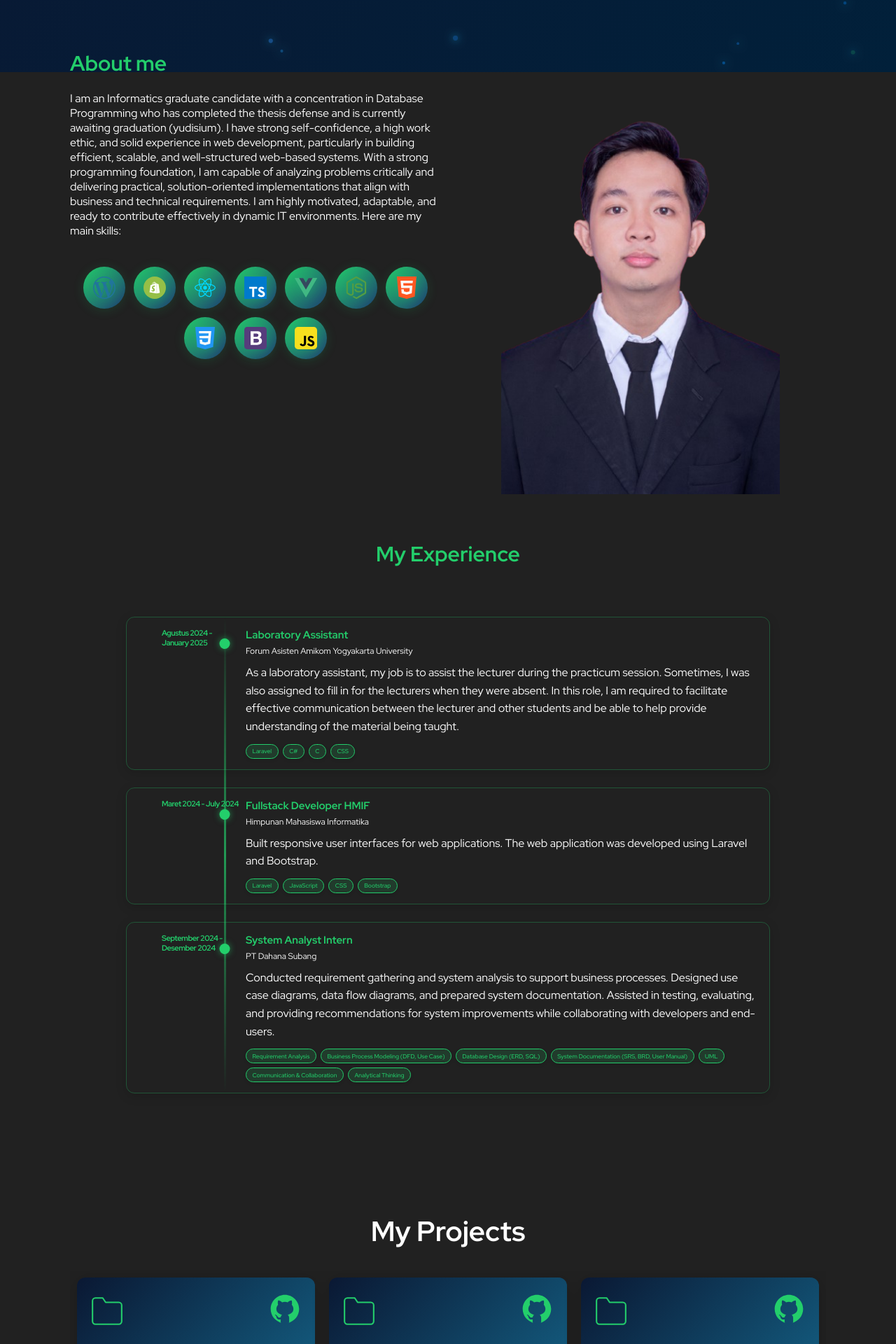
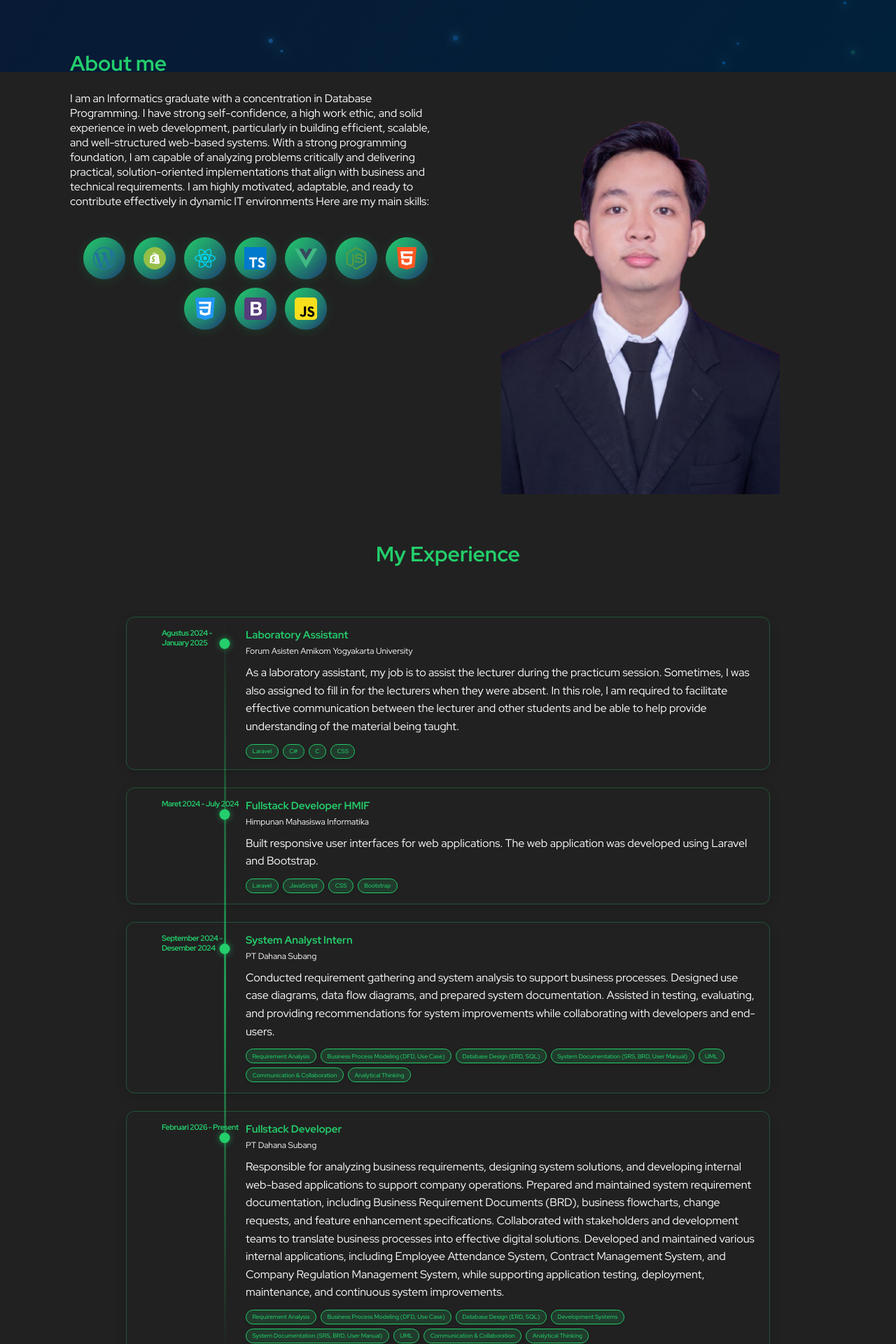
Before and after one commit to MuhammadYusufAndrika/Portofolio, a React (Create React App) app: page / in a window 1280 px wide. Shown: the part 697-2617 px from the top of the page at 70% size. Built offline with nearby package versions, Linux system fonts and the light colour scheme.

Commit message:
feat: add About, Experience, Hero, and Project components with supporting assets

```diff
--- a/src/components/About/About.tsx
+++ b/src/components/About/About.tsx
@@ -62,8 +62,11 @@ export function About() {
         <h2>About me</h2>
         <div ref={containerRef} style={{ position: "relative" }}>
           <VariableProximity
-            label={`I am an Informatics graduate candidate with a concentration in Database Programming who has completed the thesis defense and is currently awaiting graduation (yudisium). I have strong self-confidence, a high work ethic, and solid experience in web development, particularly in building efficient, scalable, and well-structured web-based systems. With a strong programming
-            foundation, I am capable of analyzing problems critically and delivering practical, solution-oriented implementations that align with business and technical requirements. I am highly motivated, adaptable, and ready to contribute effectively in dynamic IT environments. \n\nHere are my main skills:`}
+            label={`I am an Informatics graduate with a concentration in Database Programming. I have strong self-confidence, a high work ethic, and
+solid experience in web development, particularly in building efficient, scalable, and well-structured web-based systems. With a
+strong programming foundation, I am capable of analyzing problems critically and delivering practical, solution-oriented
+implementations that align with business and technical requirements. I am highly motivated, adaptable, and ready to contribute
+effectively in dynamic IT environments\n\nHere are my main skills:`}
             className={"variable-proximity-demo"}
             fromFontVariationSettings="'wght' 400, 'opsz' 9"
             toFontVariationSettings="'wght' 1000, 'opsz' 40"
--- a/src/components/Experience/Experience.tsx
+++ b/src/components/Experience/Experience.tsx
@@ -34,7 +34,25 @@ const experiences = [
     //   "Software Testing (UAT, Black-box)",
       "Communication & Collaboration",
       "Analytical Thinking",
-    ],
+    ]
+  },
+  {
+    title: "Fullstack Developer",
+    company: "PT Dahana Subang",
+    period: "Februari 2026 - Present",
+    description:
+      "Responsible for analyzing business requirements, designing system solutions, and developing internal web-based applications to support company operations. Prepared and maintained system requirement documentation, including Business Requirement Documents (BRD), business flowcharts, change requests, and feature enhancement specifications. Collaborated with stakeholders and development teams to translate business processes into effective digital solutions. Developed and maintained various internal applications, including Employee Attendance System, Contract Management System, and Company Regulation Management System, while supporting application testing, deployment, maintenance, and continuous system improvements.",
+    skills: [
+      "Requirement Analysis",
+      "Business Process Modeling (DFD, Use Case)",
+      "Database Design (ERD, SQL)",
+      "Development Systems",
+      "System Documentation (SRS, BRD, User Manual)",
+      "UML",
+    //   "Software Testing (UAT, Black-box)",
+      "Communication & Collaboration",
+      "Analytical Thinking",
+    ]
   },
 ];
 
--- a/src/components/Hero/Hero.tsx
+++ b/src/components/Hero/Hero.tsx
@@ -25,7 +25,7 @@ export function Hero() {
           Web Developer
         </motion.h3>
         <motion.p className="small-resume" initial={{ opacity: 0, y: 28 }} animate={{ opacity: 1, y: 0 }} transition={{ delay: 0.8, duration: 0.8, type: "spring", stiffness: 60, damping: 13 }}>
-          Undergraduate Student at Amikom Yogyakarta University
+          Graduate of Informatics from Amikom Yogyakarta University
         </motion.p>
         <BrowserRouter>
           <motion.div initial={{ opacity: 0, scale: 0.8 }} animate={{ opacity: 1, scale: 1 }} transition={{ delay: 1, duration: 0.5, type: "spring", stiffness: 60, damping: 13 }}>
--- a/src/components/Project/Project.tsx
+++ b/src/components/Project/Project.tsx
@@ -12,6 +12,7 @@ import stockprice from "../../assets/stockprice.png";
 import lokerokutimur from "../../assets/lokerokutimur.png";
 import contractmanagement from "../../assets/contractmanagement.png";
 import attadanceemployee from "../../assets/attadanceemployee.png";
+import drep from "../../assets/drep.png"
 
 export function Project() {
   return (
@@ -19,6 +20,45 @@ export function Project() {
       <h2>My Projects</h2>
       <div className="projects">
         <AnimatePresence>
+
+          <motion.div className="project" initial={{ opacity: 0, rotateY: 90 }} animate={{ opacity: 1, rotateY: 0 }} exit={{ opacity: 0, rotateY: 90 }} transition={{ duration: 0.6 }}>
+            <header>
+              <svg width="50" xmlns="http://www.w3.org/2000/svg" role="img" viewBox="0 0 24 24" fill="none" stroke="#23ce6b" strokeWidth="1" strokeLinecap="round" strokeLinejoin="round">
+                {" "}
+                <title>Folder</title> <path d="M22 19a2 2 0 0 1-2 2H4a2 2 0 0 1-2-2V5a2 2 0 0 1 2-2h5l2 3h9a2 2 0 0 1 2 2z"></path>{" "}
+              </svg>
+              <div className="project-links">
+                <a href="https://drep.dahana.id" target="_blank" rel="noreferrer">
+                  <img src={githubIconUrl} alt="Visit site" />
+                </a>
+              </div>
+            </header>
+            <div className="body">
+              <a href="https://drep.dahana.id" target="_blank" rel="noreferrer">
+                <img
+                  src={drep}
+                  alt="Drep"
+                  style={{
+                    width: "100%",
+                    height: "200px",
+                    objectFit: "cover",
+                    borderRadius: "1rem",
+                  }}
+                />
+              </a>
+              <h3>Dahana Regulation Portal</h3>
+              <p>This website is a Policy & Document Management System, a web-based platform designed to centrally manage company documents, policies, and Standard Operating Procedures (SOPs) in a structured, secure, and efficient manner. The system replaces manual document storage methods such as shared folders, email attachments, and physical files with a centralized digital repository that provides document organization based on departments and categories, advanced search capabilities, version management, and role-based access control (RBAC). Every user activity, including viewing, downloading, uploading, updating, and deleting documents, is recorded through an audit log to ensure transparency and traceability. The system also supports confidential document management, document revision with version history, automatic watermarking for downloaded files, and monitoring dashboards to help administrators maintain document accuracy, security, and availability across the organization</p>
+            </div>
+            <footer>
+              <ul className="tech-list">
+                <li>Laraval Livewire</li>
+                <li>Reactjs</li>
+                <li>Tailwind</li>
+                <li>SMTP</li>
+                <li>MySql</li>
+              </ul>
+            </footer>
+          </motion.div>
 
           {/* Project 1 ahah */}
           <motion.div className="project" initial={{ opacity: 0, rotateY: 90 }} animate={{ opacity: 1, rotateY: 0 }} exit={{ opacity: 0, rotateY: 90 }} transition={{ duration: 0.6 }}>
```
Also changed, not shown: src/assets/drep.png (added).
